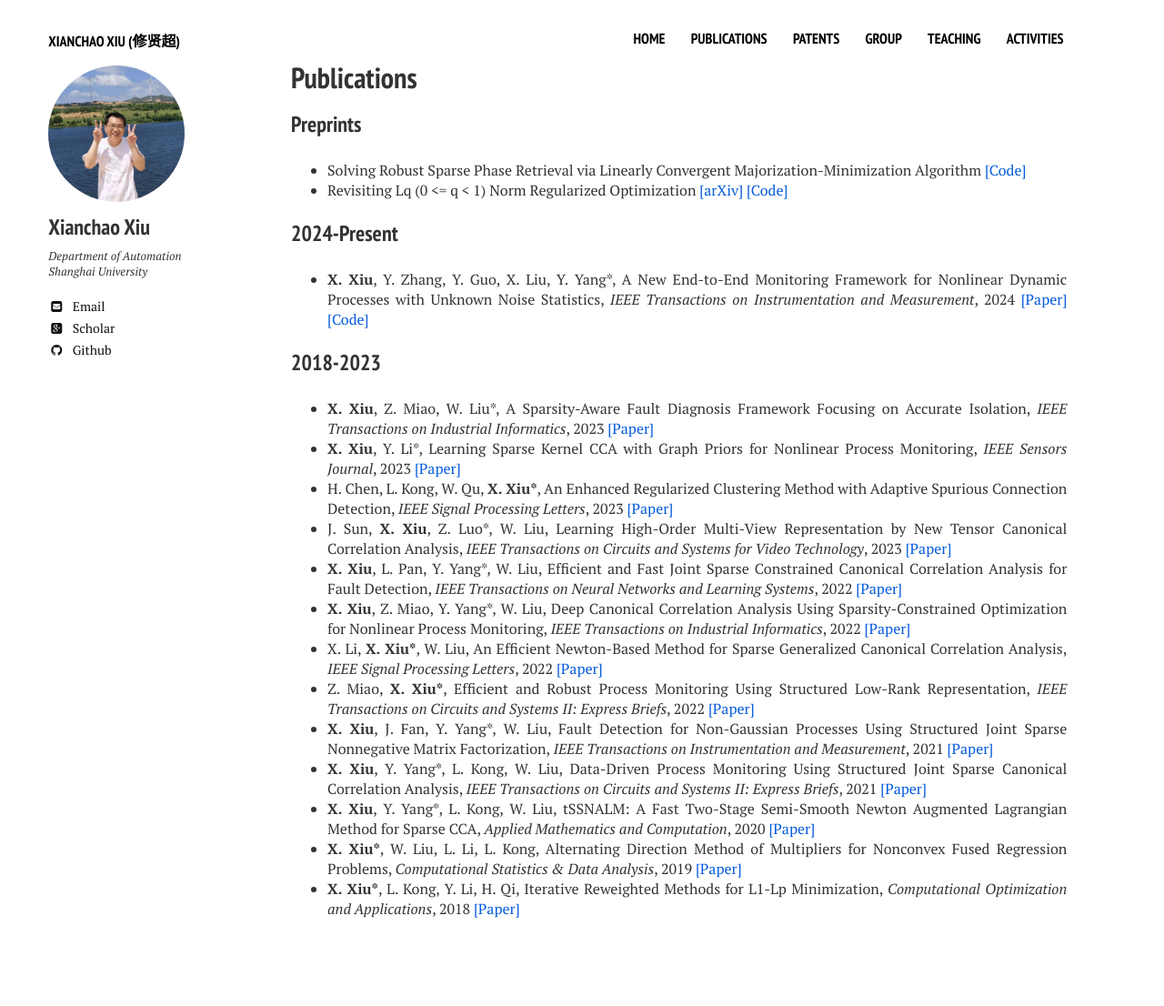
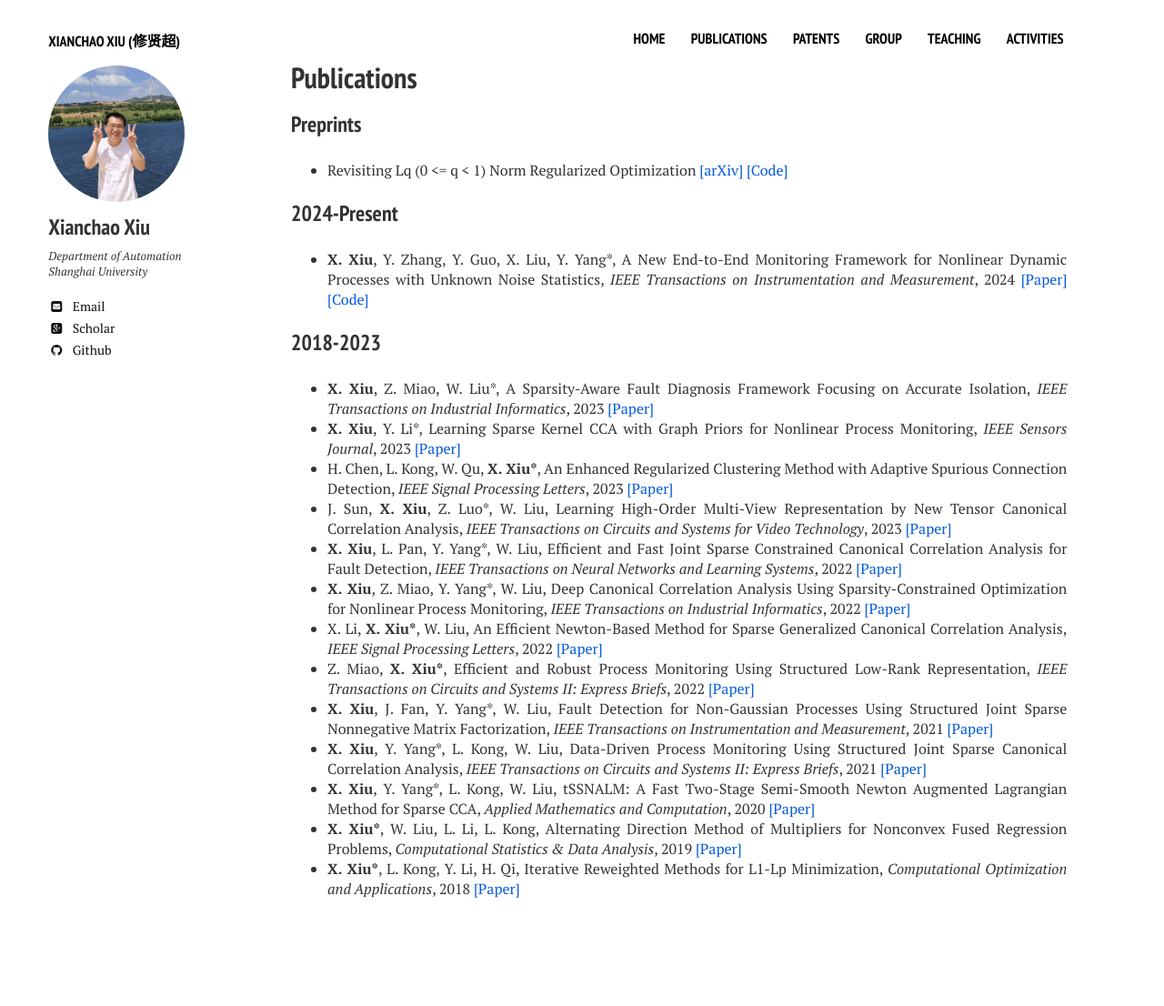
Before and after one commit to xianchaoxiu/xianchaoxiu.github.io, a Jekyll site: the page built from publications/index.md, in a window 1280 px wide. Shown: the whole page at 91% size. Built offline with Jekyll 4.4.1, drawn with Linux system fonts in a browser that asks for light colours; nearby versions of some CDN libraries; after the commit the page ends 1084 px from its top, so only the background shows below that.

Commit message:
Update index.md

```diff
--- a/publications/index.md
+++ b/publications/index.md
@@ -8,7 +8,6 @@ share: false
 ---
 
 ### Preprints
-* Solving Robust Sparse Phase Retrieval via Linearly Convergent Majorization-Minimization Algorithm <a href="https://github.com/xianchaoxiu/HPR" class="textlink" target="_blank">[Code]</a> <br>
 * Revisiting Lq (0 <= q < 1) Norm Regularized Optimization <a href="https://arxiv.org/abs/2306.14394" class="textlink" target="_blank">[arXiv]</a> <a href="https://github.com/ShenglongZhou/PSNP" class="textlink" target="_blank">[Code]</a> <br>
 
 ### 2024-Present
```
